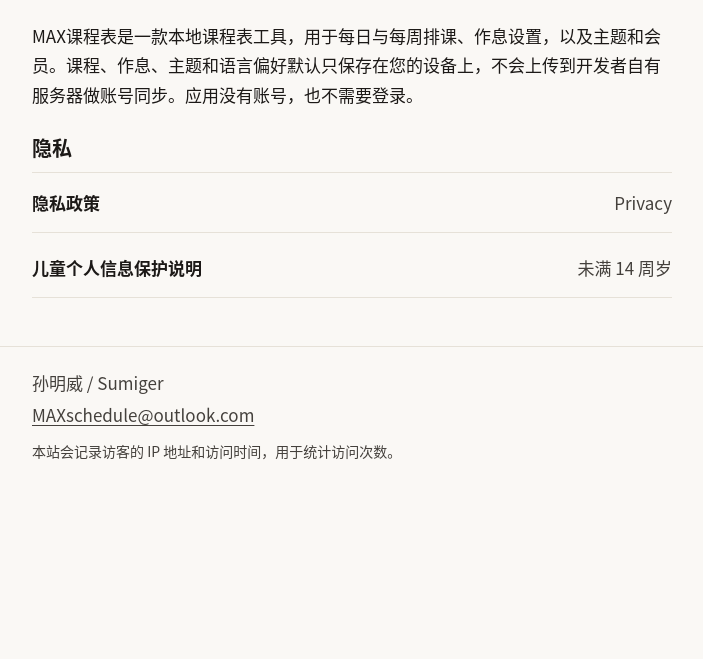
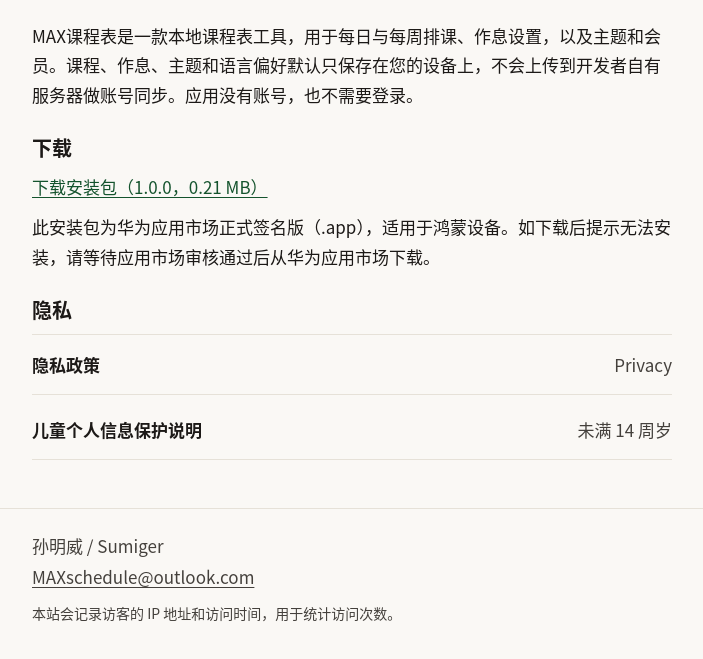
Before and after one commit to foolish-fish777/foolish-fish777.github.io, a plain HTML site: page apps/max-timetable/index.html in a window 1280 px wide. Shown: the part 237-896 px from the top of the page, without its empty margins (288-991 px from the left). Before the commit the page ends 800 px from the top, so only its background shows below. Drawn offline with Linux system fonts and the light colour scheme.

Commit message:
Add download link for MAX timetable 1.0.0 install package

```diff
--- a/apps/max-timetable/index.html
+++ b/apps/max-timetable/index.html
@@ -29,6 +29,9 @@
         </p>
       </header>
       <p>MAX课程表是一款本地课程表工具，用于每日与每周排课、作息设置，以及主题和会员。课程、作息、主题和语言偏好默认只保存在您的设备上，不会上传到开发者自有服务器做账号同步。应用没有账号，也不需要登录。</p>
+      <h2>下载</h2>
+      <p><a href="MAX-timetable-1.0.0.app" download>下载安装包（1.0.0，0.21 MB）</a></p>
+      <p>此安装包为华为应用市场正式签名版（.app），适用于鸿蒙设备。如下载后提示无法安装，请等待应用市场审核通过后从华为应用市场下载。</p>
       <h2>隐私</h2>
       <ul class="index-list">
         <li>
```
